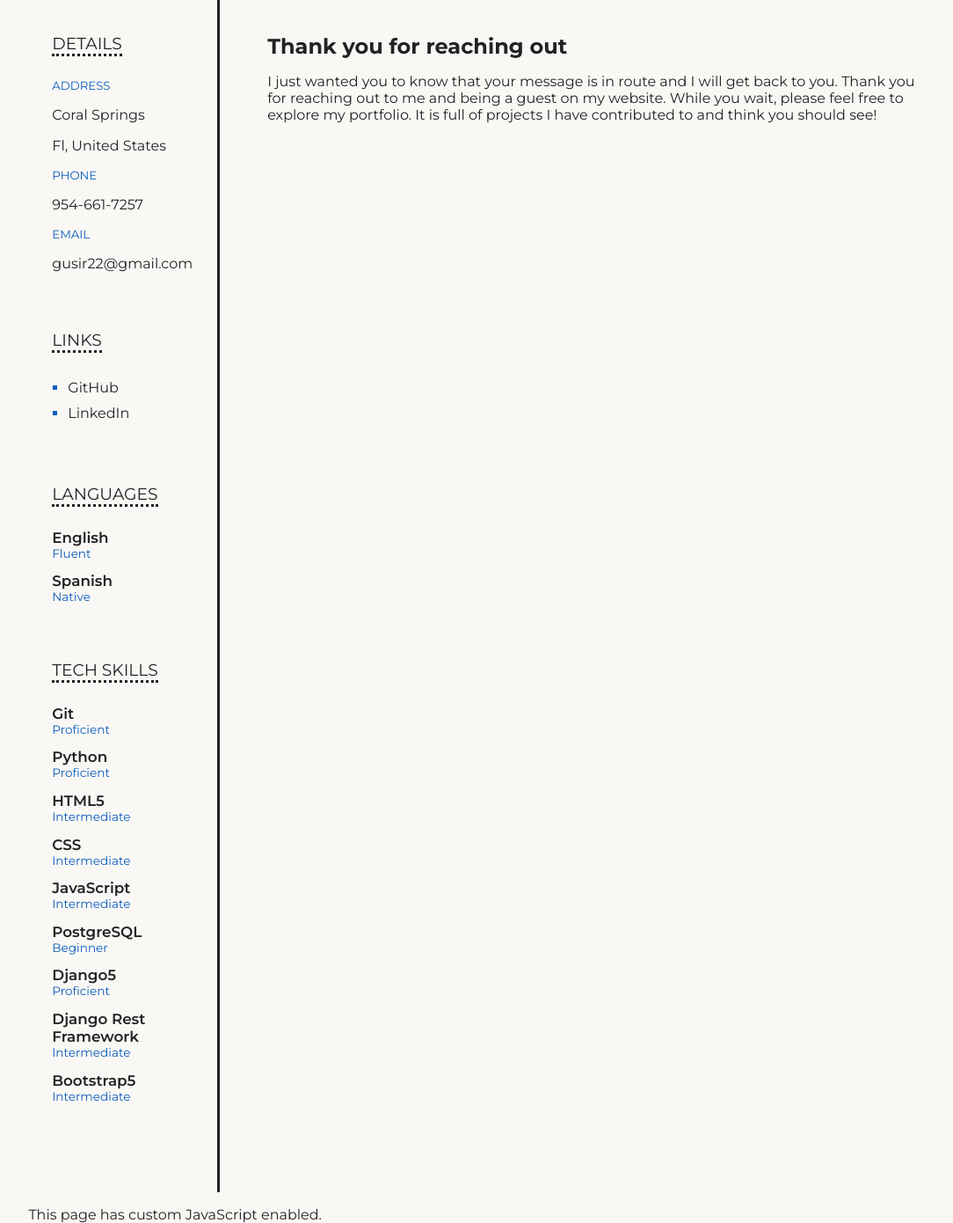
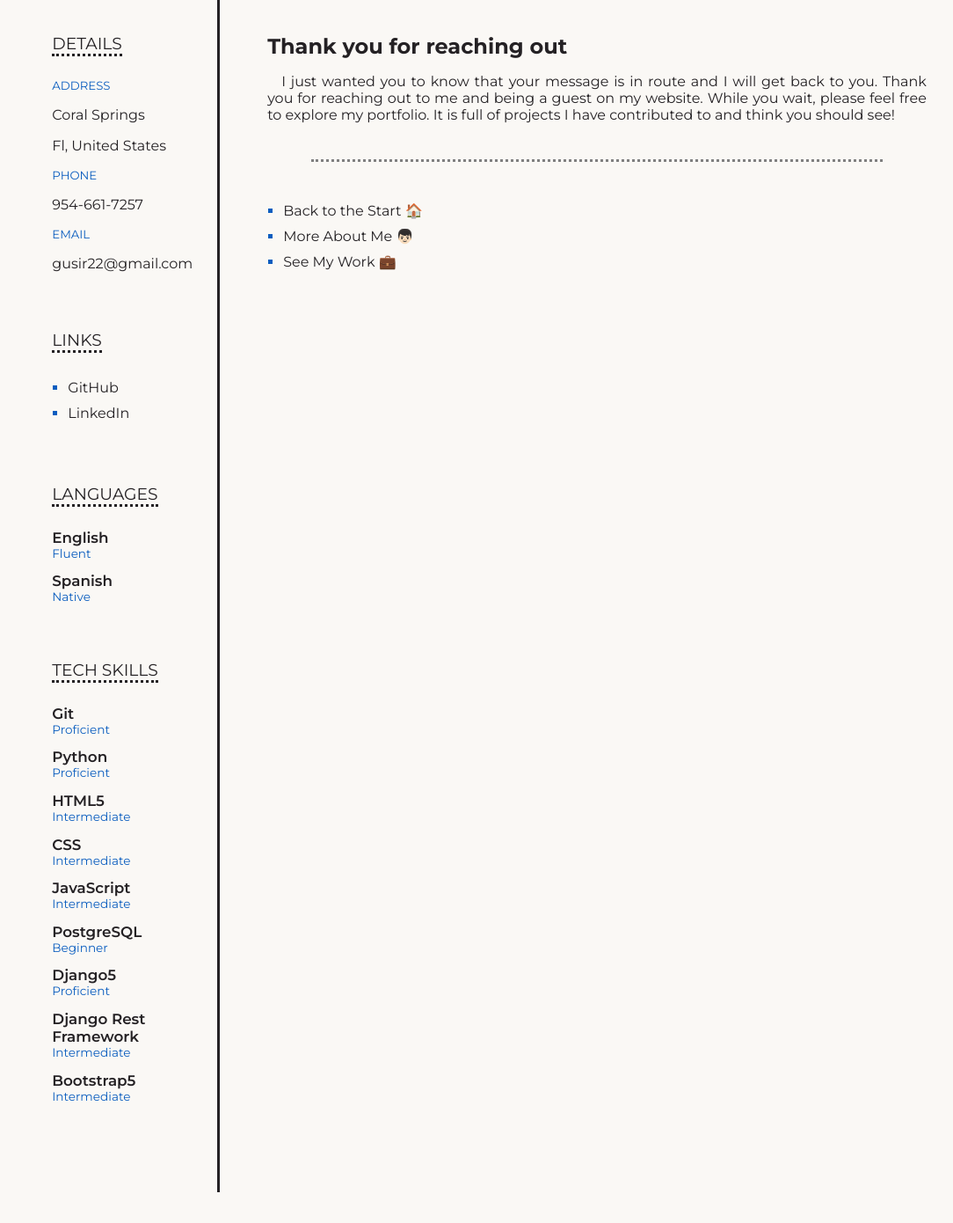
Before and after one commit to gusir22/Website-Portfolio, a Django app: page /contact/success/ in a window 1280 px wide. Shown: the part 232-1622 px from the top of the page at 88% size, without its empty margins (70-1154 px from the left). After the commit the page ends 1587 px from the top, so only its background shows below. Run offline with Django 5.2, Linux system fonts and the light colour scheme.

Commit message:
Touched up CSS for whole site

```diff
--- a/static/css/main.css
+++ b/static/css/main.css
@@ -57,6 +57,11 @@ h1, h2, h3, h4, h5, h6 {
     margin: 0;
 }
 
+.text-indented {
+    text-indent: 16px;
+    text-align: justify;
+}
+
 .section-title-emphasis {
     font-size: 80%;
     color: gray;
--- a/static/css/portfolio-details.css
+++ b/static/css/portfolio-details.css
@@ -22,6 +22,7 @@
 
 .project-description-text {
     text-indent: 16px;
+    text-align: justify;
 }
 
 .badges-section {
--- a/static/js/main.js
+++ /dev/null
@@ -1 +0,0 @@
-document.write("<p class='js_object'>This page has custom JavaScript enabled.</p>");
--- a/templates/pages/contact.html
+++ b/templates/pages/contact.html
@@ -10,7 +10,7 @@
                 <h2 id="contact-header">Your Move, Internet Friend</h2>
             </div>
             <div class="col-12">
-                <p>
+                <p class="text-indented">
                     Hey there, amazing human! Got a brilliant idea, a question, or just want to connect? Drop me a
                     message! Whether you’re here to discuss your next big project or explore how we can work together,
                     I’m all ears. Type away below, and I’ll get back to you as quickly as possible. Let’s create
--- a/templates/pages/contact_success.html
+++ b/templates/pages/contact_success.html
@@ -11,12 +11,31 @@
                 <h2 id="home-header">Thank you for reaching out</h2>
             </div>
             <div class="col-12">
-                <p>
+                <p class="text-indented">
                     I just wanted you to know that your message is in route and I will get back to you. Thank you for
                     reaching out to me and being a guest on my website. While you wait, please feel free to explore my
                     portfolio. It is full of projects I have contributed to and think you should see!
                 </p>
             </div>
+            <div class="col-12">
+                <div class="cta-divider"></div>
+            </div>
+        </div>
+        <div class="row">
+            <div class="col-12">
+                <ul class="links-list">
+                    <li class="links-item">
+                        <a class="links-link" href="{% url 'home' %}">Back to the Start &#127968;</a>
+                    </li>
+                    <li class="links-item">
+                        <a class="links-link" href="{% url 'about' %}">More About Me &#128102;&#127995;</a>
+                    </li>
+                    <li class="links-item">
+                        <a class="links-link" href="{% url 'portfolio_list' %}">See My Work &#128188;</a>
+                    </li>
+                    <!-- Add link to download resume from here -->
+                </ul>
+            </div>
         </div>
     </div>
 
--- a/templates/pages/home.html
+++ b/templates/pages/home.html
@@ -12,7 +12,7 @@
                 <h2 id="home-header">Hello there,</h2>
             </div>
             <div class="col-12">
-                <p>
+                <p class="text-indented">
                     I am a passionate web developer skilled in building websites, web apps, and scripts using HTML,
                     CSS, JavaScript, Python, and Django. I specialize in creating custom, database-driven solutions
                     tailored to the unique needs of businesses, from managing records to delivering seamless services.
@@ -21,7 +21,7 @@
                 </p>
             </div>
             <div class="col-12">
-                <p>
+                <p class="text-indented">
                     This portfolio highlights my journey as a Web Development student at Broward College and
                     showcases the quality and care I bring to every project. Your goals and vision will be my top
                     priority, and I am ready to deliver a solution that reflects your standards and expectations.
@@ -38,7 +38,7 @@
         <div class="row">
             <div class="col-12">
                 <h3 id="book-header">The Books Behind My Code</h3>
-                <p>
+                <p class="text-indented">
                     These books have shaped the way I approach coding, problem-solving, and software design.
                     Whether discovered through recommendations or curiosity, each one has become a key part of my learning path.
                     They've helped me build a strong foundation that supports my current studies at Broward College.
--- a/templates/portfolio/portfolio-list.html
+++ b/templates/portfolio/portfolio-list.html
@@ -12,7 +12,7 @@
                 <h2 id="portfolio-header">Commit. Push. Showcase.</h2>
             </div>
             <div class="col-12">
-                <p>
+                <p class="text-indented">
                     This is a collection of projects that map my journey in web development. Some are feature-rich
                     builds crafted with precision; others are quick experiments born from curiosity. Each entry is
                     marked to guide you, but together they reveal the process, growth, and lessons behind every
--- a/templates/portfolio/quick-project-detail.html
+++ b/templates/portfolio/quick-project-detail.html
@@ -33,7 +33,7 @@
             <!-- Description -->
             <div class="col-12">
                 <h3 class="detail-header">Project Details</h4>
-                <p>{{ project.description }}</p>
+                <span class="project-description-text">{{ project.description|linebreaks }}</span>
             </div>
             <div class="col-12">
                 <div class="badges-section">
```
Also changed, not shown: templates/pages/about.html (+6 -6 lines).
